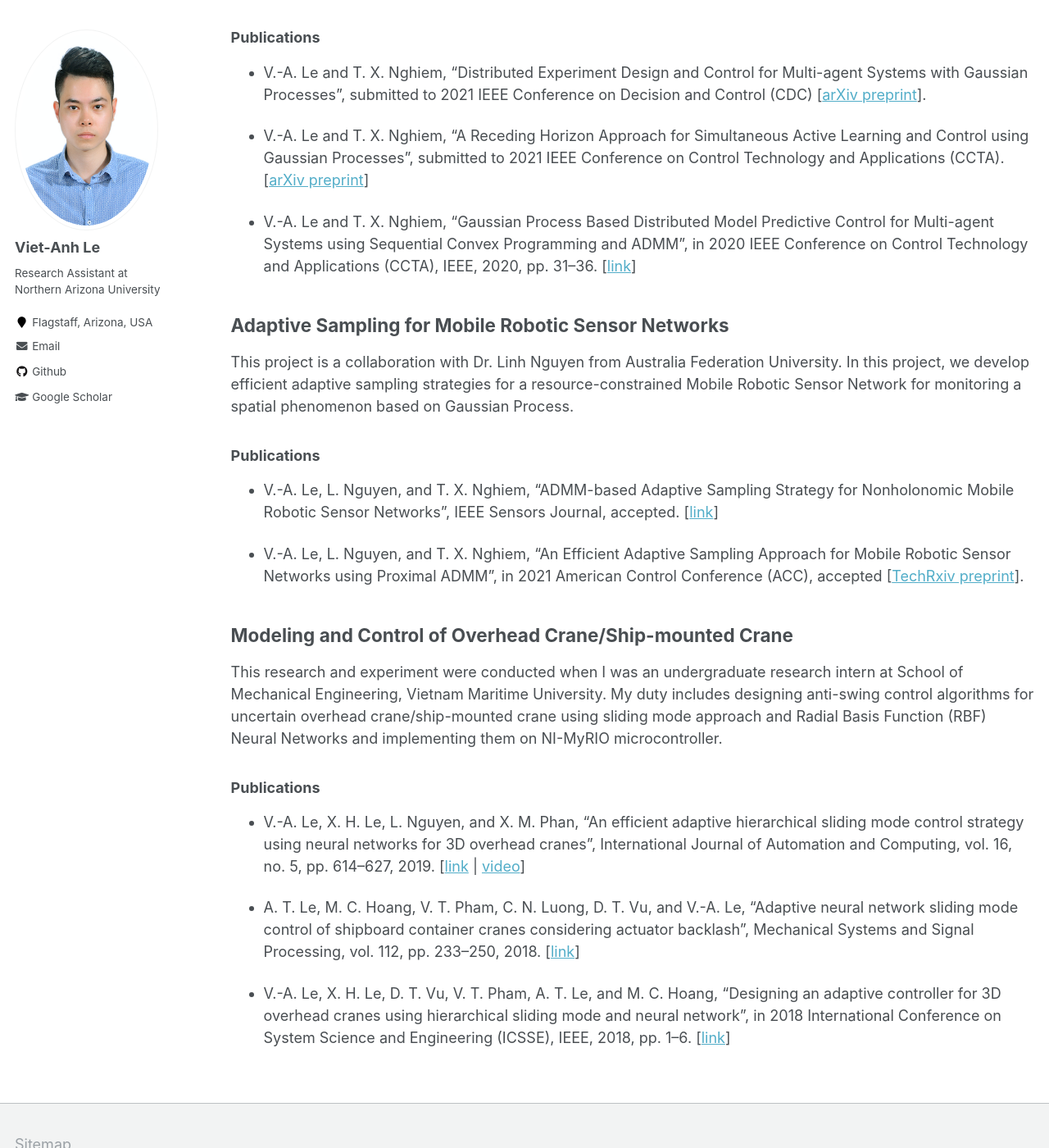
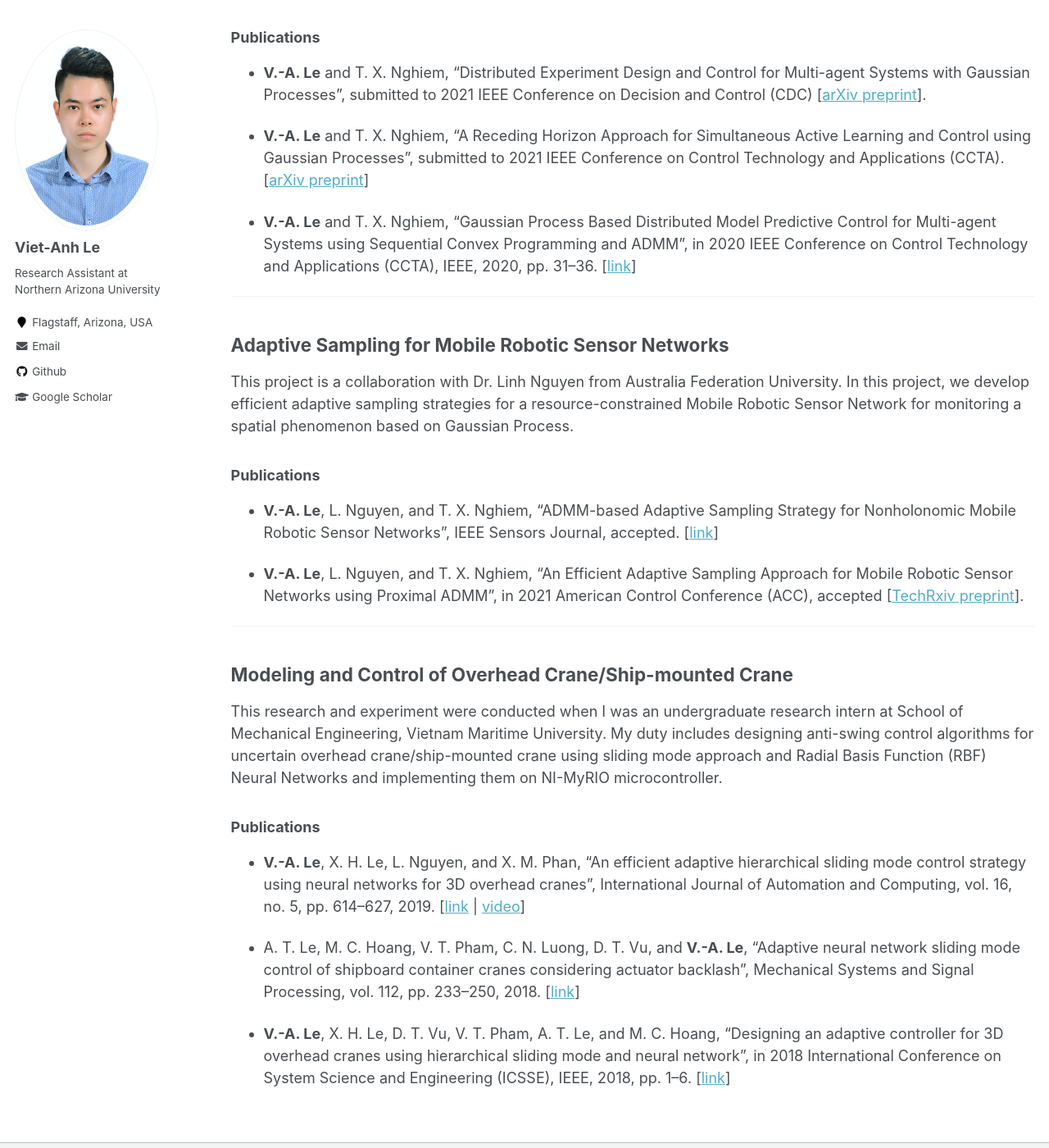
Before and after one commit to vietanhle0101/vietanhle0101.github.io, a Jekyll site: the page built from _pages/projects.md, in a window 1280 px wide and 1400 px high, scrolled down 291 px. Shown: the whole window at 82% size. Built offline with Jekyll 4.4.1, drawn with Linux system fonts in a browser that asks for light colours.

Commit message:
try news

```diff
--- a/_pages/projects.md
+++ b/_pages/projects.md
@@ -12,12 +12,13 @@ This project aims to enhance the performance of Model Predictive Control (MPC) f
 
 ### Publications
 
-* V.-A. Le and T. X. Nghiem, “Distributed Experiment Design and Control for Multi-agent Systems with Gaussian Processes”, submitted to 2021 IEEE Conference on Decision and Control (CDC) [[arXiv preprint](https://arxiv.org/abs/2103.14156)].
+* **V.-A. Le** and T. X. Nghiem, “Distributed Experiment Design and Control for Multi-agent Systems with Gaussian Processes”, submitted to 2021 IEEE Conference on Decision and Control (CDC) [[arXiv preprint](https://arxiv.org/abs/2103.14156)].
 
-* V.-A. Le and T. X. Nghiem, “A Receding Horizon Approach for Simultaneous Active Learning and Control using Gaussian Processes”, submitted to 2021 IEEE Conference on Control Technology and Applications (CCTA). [[arXiv preprint](https://arxiv.org/abs/2101.10351)]
+* **V.-A. Le** and T. X. Nghiem, “A Receding Horizon Approach for Simultaneous Active Learning and Control using Gaussian Processes”, submitted to 2021 IEEE Conference on Control Technology and Applications (CCTA). [[arXiv preprint](https://arxiv.org/abs/2101.10351)]
 
-* V.-A. Le and T. X. Nghiem, “Gaussian Process Based Distributed Model Predictive Control for Multi-agent Systems using Sequential Convex Programming and ADMM”, in 2020 IEEE Conference on Control Technology and Applications (CCTA), IEEE, 2020, pp. 31–36. [[link](https://ieeexplore.ieee.org/abstract/document/9206390)]
+* **V.-A. Le** and T. X. Nghiem, “Gaussian Process Based Distributed Model Predictive Control for Multi-agent Systems using Sequential Convex Programming and ADMM”, in 2020 IEEE Conference on Control Technology and Applications (CCTA), IEEE, 2020, pp. 31–36. [[link](https://ieeexplore.ieee.org/abstract/document/9206390)]
 
+<hr />
 
 ## Adaptive Sampling for Mobile Robotic Sensor Networks
 <!-- ![](../images/mrsn.png) -->
@@ -26,9 +27,11 @@ This project is a collaboration with Dr. Linh Nguyen from Australia Federation U
 
 ### Publications
 
-* V.-A. Le, L. Nguyen, and T. X. Nghiem, “ADMM-based Adaptive Sampling Strategy for Nonholonomic Mobile Robotic Sensor Networks”, IEEE Sensors Journal, accepted. [[link](https://ieeexplore.ieee.org/document/9400422)]
+* **V.-A. Le**, L. Nguyen, and T. X. Nghiem, “ADMM-based Adaptive Sampling Strategy for Nonholonomic Mobile Robotic Sensor Networks”, IEEE Sensors Journal, accepted. [[link](https://ieeexplore.ieee.org/document/9400422)]
 
-* V.-A. Le, L. Nguyen, and T. X. Nghiem, “An Efficient Adaptive Sampling Approach for Mobile Robotic Sensor Networks using Proximal ADMM”, in 2021 American Control Conference (ACC), accepted [[TechRxiv preprint](https://www.techrxiv.org/articles/preprint/An_Efficient_Adaptive_Sampling_Approach_for_Mobile_Robotic_Sensor_Networks_using_Proximal_ADMM/14312573)].
+* **V.-A. Le**, L. Nguyen, and T. X. Nghiem, “An Efficient Adaptive Sampling Approach for Mobile Robotic Sensor Networks using Proximal ADMM”, in 2021 American Control Conference (ACC), accepted [[TechRxiv preprint](https://www.techrxiv.org/articles/preprint/An_Efficient_Adaptive_Sampling_Approach_for_Mobile_Robotic_Sensor_Networks_using_Proximal_ADMM/14312573)].
+
+<hr />
 
 <!-- This temporary [poster](../files/MRSN_poster.pdf) may be helpful to get the overall idea. -->
 
@@ -38,8 +41,8 @@ This research and experiment were conducted when I was an undergraduate research
 
 ### Publications
 
-* V.-A. Le, X. H. Le, L. Nguyen, and X. M. Phan, “An efficient adaptive hierarchical sliding mode control strategy using neural networks for 3D overhead cranes”, International Journal of Automation and Computing, vol. 16, no. 5, pp. 614–627, 2019. [[link](https://www.sciencedirect.com/science/article/abs/pii/S0888327018302322) \| [video](https://www.youtube.com/watch?v=ZlF37IZh89Q)]
+* **V.-A. Le**, X. H. Le, L. Nguyen, and X. M. Phan, “An efficient adaptive hierarchical sliding mode control strategy using neural networks for 3D overhead cranes”, International Journal of Automation and Computing, vol. 16, no. 5, pp. 614–627, 2019. [[link](https://www.sciencedirect.com/science/article/abs/pii/S0888327018302322) \| [video](https://www.youtube.com/watch?v=ZlF37IZh89Q)]
 
-* A. T. Le, M. C. Hoang, V. T. Pham, C. N. Luong, D. T. Vu, and V.-A. Le, “Adaptive neural network sliding mode control of shipboard container cranes considering actuator backlash”, Mechanical Systems and Signal Processing, vol. 112, pp. 233–250, 2018. [[link](https://link.springer.com/article/10.1007/s11633-019-1174-y)]
+* A. T. Le, M. C. Hoang, V. T. Pham, C. N. Luong, D. T. Vu, and **V.-A. Le**, “Adaptive neural network sliding mode control of shipboard container cranes considering actuator backlash”, Mechanical Systems and Signal Processing, vol. 112, pp. 233–250, 2018. [[link](https://link.springer.com/article/10.1007/s11633-019-1174-y)]
 
-* V.-A. Le, X. H. Le, D. T. Vu, V. T. Pham, A. T. Le, and M. C. Hoang, “Designing an adaptive controller for 3D overhead cranes using hierarchical sliding mode and neural network”, in 2018 International Conference on System Science and Engineering (ICSSE), IEEE, 2018, pp. 1–6. [[link](https://ieeexplore.ieee.org/abstract/document/8520162)]
+* **V.-A. Le**, X. H. Le, D. T. Vu, V. T. Pham, A. T. Le, and M. C. Hoang, “Designing an adaptive controller for 3D overhead cranes using hierarchical sliding mode and neural network”, in 2018 International Conference on System Science and Engineering (ICSSE), IEEE, 2018, pp. 1–6. [[link](https://ieeexplore.ieee.org/abstract/document/8520162)]
```
Also changed, not shown: _pages/about.md (+2 -2 lines).
